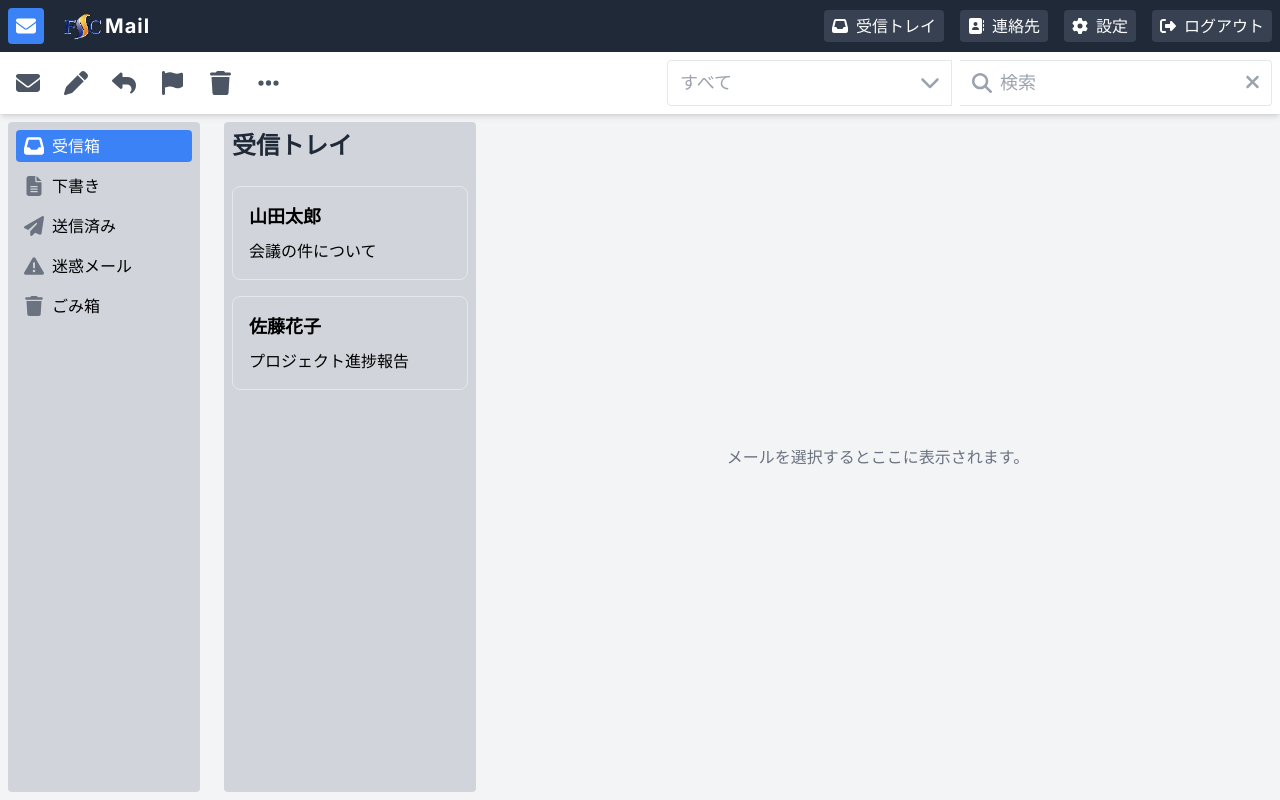
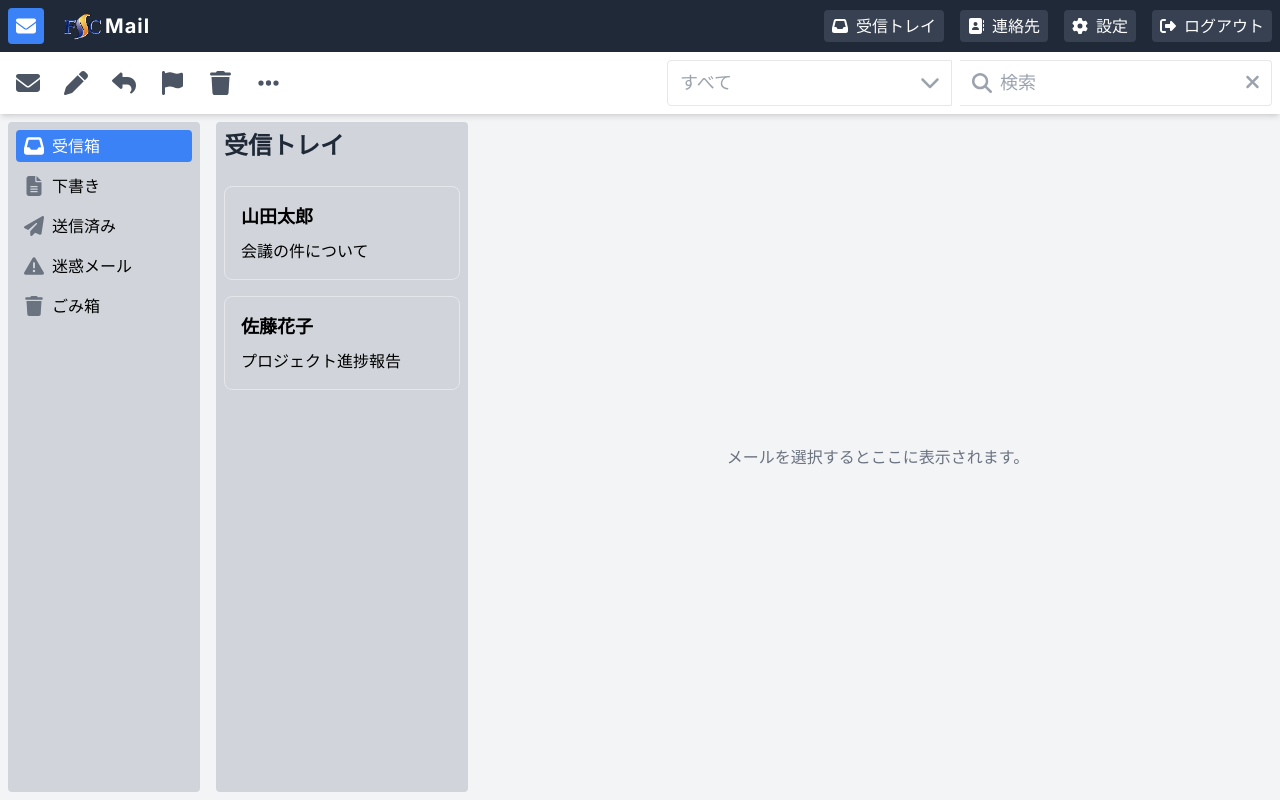
Before and after one commit to kuwa124/mail-practice, a Next.js app: page / in a window 1280 px wide. Built offline with nearby package versions, Linux system fonts and the light colour scheme.

Commit message:
♻️ 🎨 レイアウトの微調整

```diff
--- a/src/app/home/components/MailBox/MailView/index.tsx
+++ b/src/app/home/components/MailBox/MailView/index.tsx
@@ -27,7 +27,7 @@ export function MailView({ mail }: MailViewProps) {
     // h-full: 親要素の高さいっぱいに広げる
     // overflow-auto: コンテンツがはみ出した場合にスクロール可能にする
     // pb-4: 下部にパディングを追加
-    <div className='h-full space-y-2 m-2  bg-white rounded-lg shadow overflow-auto pb-4'>
+    <div className='h-full space-y-2 my-2  bg-white rounded-lg shadow overflow-auto pb-4'>
       {/* タイトルと宛名部分 */}
       {/* bg-blue-100: 薄い青色の背景 */}
       {/* p-4: 内側に余白を追加 */}
--- a/src/app/home/components/MailBox/index.tsx
+++ b/src/app/home/components/MailBox/index.tsx
@@ -25,7 +25,7 @@ export function MailBox() {
       {/* メールリストのコンテナ */}
       {/* col-span-1: グリッドの1列分を占める */}
       {/* overflow-auto: コンテンツがはみ出した場合にスクロール可能にする */}
-      <div className='col-span-1 container space-y-2 m-2 p-2 rounded bg-gray-300 overflow-auto'>
+      <div className='col-span-1 container space-y-2 my-2 p-2 rounded bg-gray-300 overflow-auto'>
         {/* メールボックスのタイトル */}
         <h1 className='text-2xl font-bold mb-6 text-gray-800'>受信トレイ</h1>
         {/* メールリスト */}
```
